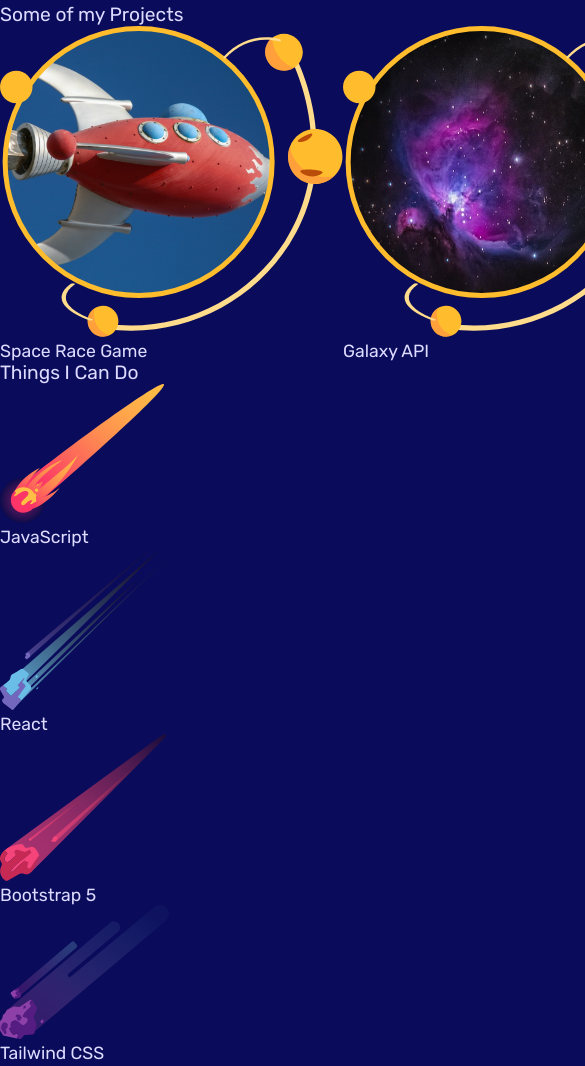
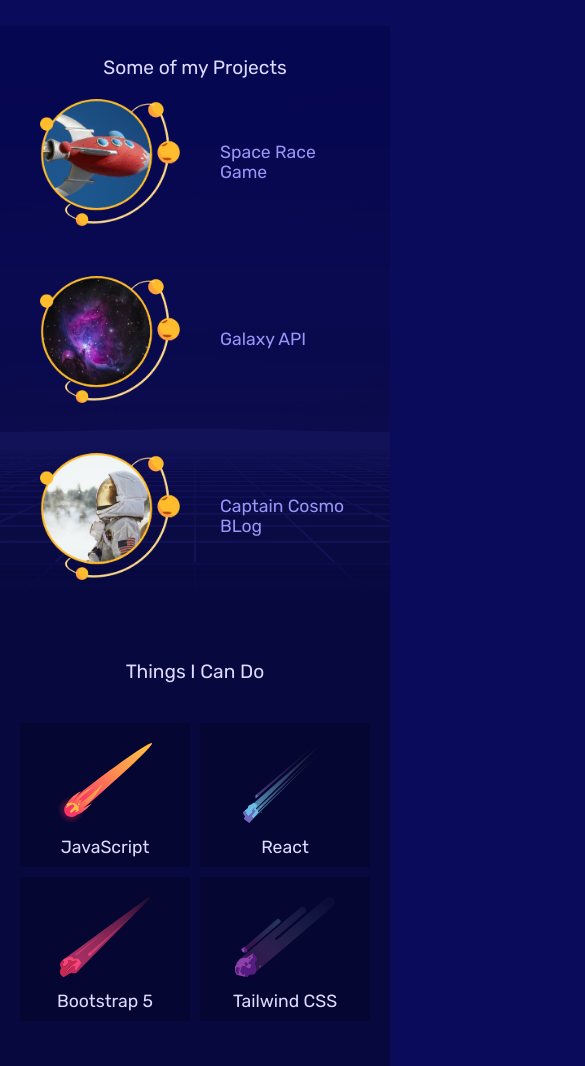
Before and after one commit to chez199030/Mobile-First-Responsive-Website, a website: page index.html in a window 390 px wide. Shown: the part 478-1544 px from the top of the page, 585 px wide, since content can reach past the window. Drawn offline with nearby package versions, Linux system fonts and the light colour scheme; files that its build step writes are made by us from their sources.

Commit message:
Mobile Styles (part 2)

```diff
--- a/app/scss/_mobile.scss
+++ b/app/scss/_mobile.scss
@@ -1,6 +1,7 @@
 .grid {
   display: grid;
   grid-template-columns: repeat(8, 1fr);
+  gap: 10px;
 }
 
 .site-nav {
@@ -34,3 +35,52 @@
 .welcome-img {
   grid-column: 6/9;
 }
+
+#portfolio {
+  background: url(/app/images/square_bg.png);
+  background-size: cover;
+  background-repeat: no-repeat;
+  background-position: bottom;
+  padding: 30px 20px;
+  h3 {
+    margin-bottom: 0;
+    text-align: center;
+  }
+}
+
+.projects {
+  a {
+    grid-column: 1/9;
+    margin: 20px 0;
+    display: flex;
+  }
+  a * {
+    margin: 0 20px;
+    max-width: 40%;
+    align-self: center;
+  }
+  h4 {
+    color: #9994f7;
+  }
+}
+
+#skills {
+  padding: 30px 20px;
+  background: #07083e;
+  h3 {
+    text-align: center;
+  }
+  ul {
+    margin: 40px 0;
+  }
+  li {
+    padding: 10px;
+    background: rgba(0, 0, 0, 0.2);
+    grid-column: span 4;
+    text-align: center;
+  }
+  img {
+    height: 80px;
+    margin: 10px 0;
+  }
+}
--- a/index.html
+++ b/index.html
@@ -22,7 +22,7 @@
     />
 
     <!-- CSS File -->
-    <link rel="stylesheet" href="dist/style.css?cb=1663567487559" />
+    <link rel="stylesheet" href="dist/style.css?cb=1663570449100" />
   </head>
   <body>
     <header>
@@ -78,20 +78,14 @@
             <img src="app/images/comet_1.svg" alt="comet" />
             <h4>JavaScript</h4>
           </li>
-        </ul>
-        <ul class="grid">
           <li>
             <img src="app/images/comet_2.svg" alt="comet" />
             <h4>React</h4>
           </li>
-        </ul>
-        <ul class="grid">
           <li>
             <img src="app/images/comet_3.svg" alt="comet" />
             <h4>Bootstrap 5</h4>
           </li>
-        </ul>
-        <ul class="grid">
           <li>
             <img src="app/images/comet_4.svg" alt="comet" />
             <h4>Tailwind CSS</h4>
@@ -126,6 +120,6 @@
     </main>
 
     <!-- JavaScript File -->
-    <script src="dist/all.js?cb=1663567487559"></script>
+    <script src="dist/all.js?cb=1663570449100"></script>
   </body>
 </html>
```
